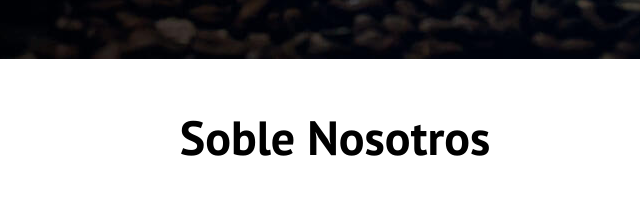
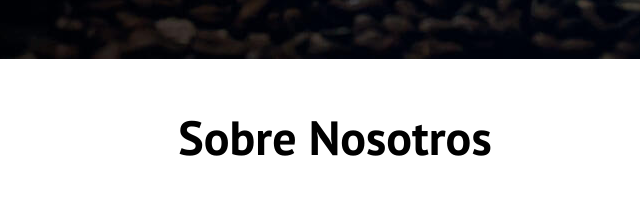
Before and after one commit to thony1010/thony1010.github.io, a plain HTML site: page nosotros.html in a window 1280 px wide. Shown: the part 907-1119 px from the top of the page, 305-945 px from the left. Drawn offline with Linux system fonts and the light colour scheme.

Commit message:
Actualizar nosotros.html

```diff
--- a/nosotros.html
+++ b/nosotros.html
@@ -52,7 +52,7 @@
 
     <main class="contenedor">
 
-        <h3 class="centrar__texto">Soble Nosotros</h3>
+        <h3 class="centrar__texto">Sobre Nosotros</h3>
     </main>
     <div class="sobre-nosotros">
 
```
